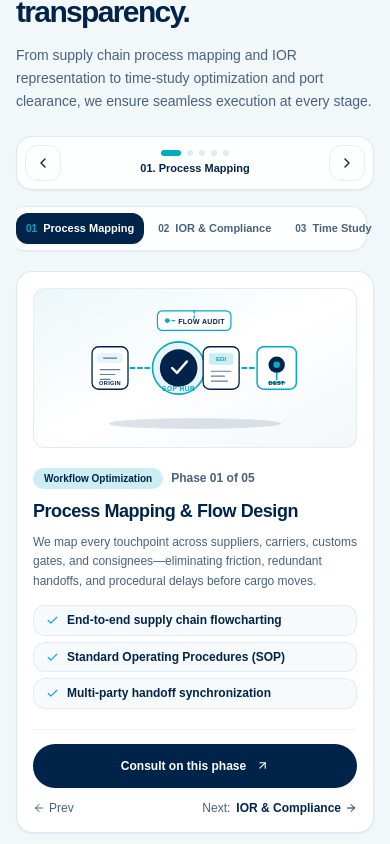
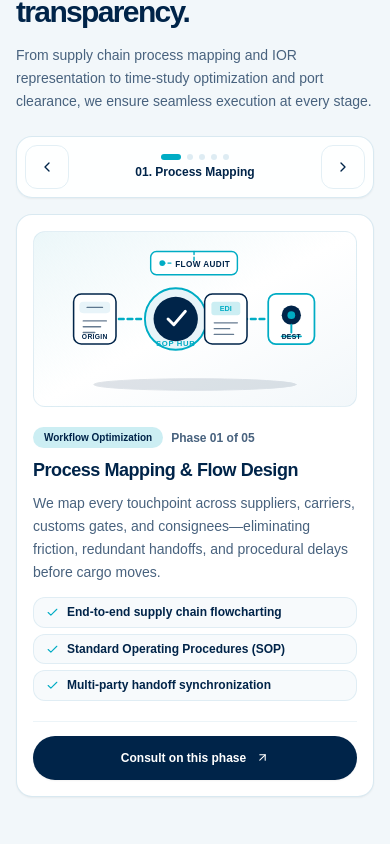
Before and after one commit to amrita022/glavia-logistics-website, a Next.js app: page / in a window 390 px wide. Shown: the part 5180-6024 px from the top of the page. Built offline with nearby package versions, Linux system fonts and the light colour scheme; a web font is replaced by a local one.

Commit message:
feat: enhance process showcase layout and improve accessibility features

```diff
--- a/src/components/process-showcase.tsx
+++ b/src/components/process-showcase.tsx
@@ -2,7 +2,7 @@
 
 import { useState } from "react";
 import { AnimatePresence, motion } from "framer-motion";
-import { Check, ArrowRight, ArrowLeft, ArrowUpRight, ChevronLeft, ChevronRight } from "lucide-react";
+import { Check, ArrowRight, ArrowUpRight, ChevronLeft, ChevronRight } from "lucide-react";
 import { ProcessArtwork, type ProcessStep } from "./process-artwork";
 import { enquiry } from "../lib/company";
 
@@ -98,19 +98,19 @@ export function ProcessShowcase() {
 
   return (
     <div className="mt-6 sm:mt-8 flex flex-col gap-4 sm:gap-5">
-      {/* Mobile Stage Quick Switcher with Indicator Bar (< sm) */}
-      <div className="flex sm:hidden items-center justify-between rounded-2xl border border-panel/80 site-dark:border-white/10 bg-surface/90 site-dark:bg-surface/95 p-2 shadow-xs backdrop-blur-md">
+      {/* Compact phase navigation */}
+      <div className="grid grid-cols-[auto_minmax(0,1fr)_auto] items-center gap-2 lg:hidden rounded-2xl border border-panel/80 site-dark:border-white/10 bg-surface/90 site-dark:bg-surface/95 p-2 shadow-xs backdrop-blur-md">
         <button
           type="button"
           onClick={handlePrev}
           aria-label="Previous methodology phase"
-          className="flex size-9 items-center justify-center rounded-xl border border-panel/60 site-dark:border-white/10 text-ink hover:bg-panel/40 site-dark:hover:bg-white/10 active:scale-95 transition-all"
+          className="flex size-11 items-center justify-center rounded-xl border border-panel/60 site-dark:border-white/10 text-ink hover:bg-panel/40 site-dark:hover:bg-white/10 active:scale-95 transition-all"
         >
           <ChevronLeft size={16} />
         </button>
 
-        <div className="flex flex-col items-center text-center px-2">
-          <div className="flex items-center gap-1.5">
+        <div aria-live="polite" aria-atomic="true" className="flex min-w-0 flex-col items-center text-center">
+          <div aria-hidden="true" className="flex items-center gap-1.5">
             {processes.map((_, i) => (
               <span
                 key={i}
@@ -122,7 +122,7 @@ export function ProcessShowcase() {
               />
             ))}
           </div>
-          <span className="mt-1 text-[11px] font-bold text-ink">
+          <span className="mt-1 text-xs font-semibold leading-snug text-ink">
             {current.step}. {current.shortName}
           </span>
         </div>
@@ -131,18 +131,18 @@ export function ProcessShowcase() {
           type="button"
           onClick={handleNext}
           aria-label="Next methodology phase"
-          className="flex size-9 items-center justify-center rounded-xl border border-panel/60 site-dark:border-white/10 text-ink hover:bg-panel/40 site-dark:hover:bg-white/10 active:scale-95 transition-all"
+          className="flex size-11 items-center justify-center rounded-xl border border-panel/60 site-dark:border-white/10 text-ink hover:bg-panel/40 site-dark:hover:bg-white/10 active:scale-95 transition-all"
         >
           <ChevronRight size={16} />
         </button>
       </div>
 
-      {/* Responsive Horizontal Process Stepper Tabs */}
-      <div className="flex items-center gap-2 overflow-x-auto pb-1 scrollbar-none snap-x snap-mandatory">
+      {/* Desktop process tabs */}
+      <div className="hidden lg:block">
         <div
           role="tablist"
           aria-label="Methodology stages"
-          className="flex w-full sm:w-auto items-center gap-1 sm:gap-1.5 rounded-2xl border border-panel/75 site-dark:border-white/10 bg-surface/90 site-dark:bg-surface/95 p-1.5 shadow-xs backdrop-blur-md"
+          className="inline-flex max-w-full flex-wrap items-center gap-1 sm:gap-1.5 rounded-2xl border border-panel/75 site-dark:border-white/10 bg-surface/90 site-dark:bg-surface/95 p-1.5 shadow-xs backdrop-blur-md"
         >
           {processes.map((proc, index) => {
             const isSelected = index === active;
@@ -153,7 +153,7 @@ export function ProcessShowcase() {
                 role="tab"
                 aria-selected={isSelected}
                 onClick={() => setActive(index)}
-                className={`relative flex flex-1 sm:flex-initial items-center justify-center sm:justify-start gap-1.5 sm:gap-2 rounded-xl px-2.5 sm:px-4 py-2 text-xs font-semibold transition-all snap-start ${
+                className={`relative flex items-center gap-2 rounded-xl px-4 py-2 text-xs font-semibold transition-colors ${
                   isSelected
                     ? "bg-solid text-white site-dark:bg-primary site-dark:text-[#002449] shadow-xs"
                     : "text-copy hover:bg-panel/40 site-dark:hover:bg-white/10 hover:text-ink"
@@ -186,7 +186,7 @@ export function ProcessShowcase() {
           className="grid items-center gap-5 sm:gap-6 rounded-2xl sm:rounded-3xl border border-panel/80 site-dark:border-white/10 bg-surface site-dark:bg-[#151518] p-4 sm:p-6 lg:p-8 shadow-xs lg:grid-cols-[1fr_1.1fr] lg:gap-10"
         >
           {/* Visual Artwork Showcase */}
-          <div className="relative flex h-40 sm:h-56 lg:h-64 items-center justify-center overflow-hidden rounded-xl sm:rounded-2xl bg-gradient-to-br from-primary/10 via-surface to-canvas site-dark:from-primary/15 site-dark:via-zinc-900/60 site-dark:to-zinc-950 border border-panel/60 site-dark:border-white/10 p-3 sm:p-4">
+          <div className="relative flex h-44 sm:h-56 lg:h-64 items-center justify-center overflow-hidden rounded-xl sm:rounded-2xl bg-gradient-to-br from-primary/10 via-surface to-canvas site-dark:from-primary/15 site-dark:via-zinc-900/60 site-dark:to-zinc-950 border border-panel/60 site-dark:border-white/10 p-2 sm:p-4">
             <ProcessArtwork step={current.art} />
           </div>
 
@@ -206,7 +206,7 @@ export function ProcessShowcase() {
                 {current.title}
               </h3>
 
-              <p className="mt-2 text-xs sm:text-sm leading-relaxed text-copy">
+              <p className="mt-2 text-sm leading-relaxed text-copy">
                 {current.summary}
               </p>
 
@@ -225,25 +225,16 @@ export function ProcessShowcase() {
             </div>
 
             {/* Actions & Next Phase Bar */}
-            <div className="mt-5 flex flex-col sm:flex-row sm:items-center justify-between gap-3 pt-3.5 border-t border-panel/40 site-dark:border-white/10">
+            <div className="mt-5 flex flex-col lg:flex-row lg:items-center justify-between gap-3 pt-3.5 border-t border-panel/40 site-dark:border-white/10">
               <a
                 href={enquiry(current.title + " inquiry")}
-                className="action action-dark rounded-full px-4 py-2 text-xs font-semibold shadow-xs hover:shadow-md site-dark:bg-primary site-dark:text-[#002449] w-full sm:w-auto text-center justify-center"
+                className="action action-dark rounded-full px-4 py-2 text-xs font-semibold shadow-xs hover:shadow-md site-dark:bg-primary site-dark:text-[#002449] w-full lg:w-auto text-center justify-center"
               >
                 <span>Consult on this phase</span>
                 <ArrowUpRight size={13} />
               </a>
 
-              <div className="flex items-center justify-between sm:justify-end gap-3 text-xs">
-                <button
-                  type="button"
-                  onClick={handlePrev}
-                  className="font-medium text-copy hover:text-ink transition-colors flex items-center gap-1 sm:hidden"
-                >
-                  <ArrowLeft size={12} />
-                  <span>Prev</span>
-                </button>
-
+              <div className="hidden items-center justify-end gap-3 text-xs lg:flex">
                 <div className="flex items-center gap-1.5 text-copy">
                   <span>Next:</span>
                   <button
```
